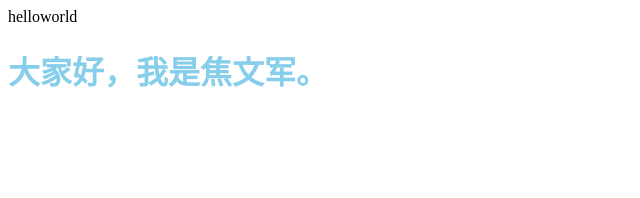
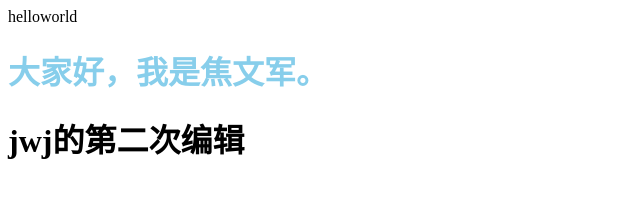
Before and after one commit to passer-by-x/1806b1-eight, a plain HTML site: page index.html in a window 1280 px wide. Shown: the whole page, without its empty margins (0-640 px from the left). Drawn offline with Linux system fonts and the light colour scheme.

Commit message:
Update index.html

```diff
--- a/index.html
+++ b/index.html
@@ -7,5 +7,6 @@
 <body>
 	helloworld
 	<h1 style="color:skyblue">大家好，我是焦文军。</h1>
+	<h1>jwj的第二次编辑</h1>
 </body>
 </html>
```
